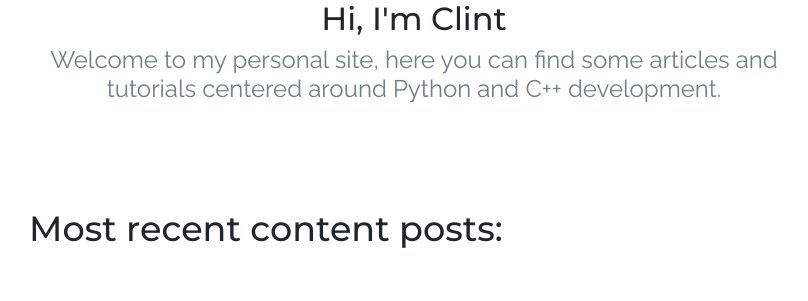
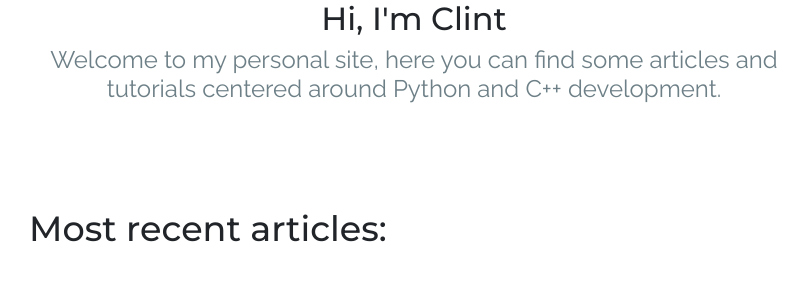
Before and after one commit to cdunn6754/cdunnSite, a Django app: template content/templates/content/landing_page.html in a window 1280 px wide. Shown: the part 153-454 px from the top of the page, without its empty margins (211-1019 px from the left). Run offline with Django 3.2, Linux system fonts and the light colour scheme; the template is opened without the code that fills it, so the values that code supplies are empty; some libraries are stand-ins or nearby versions.

Commit message:
Update landing page titles

```diff
--- a/content/templates/content/landing_page.html
+++ b/content/templates/content/landing_page.html
@@ -14,11 +14,6 @@
 
   <!-- Page Header -->
   {% load staticfiles %}
-  <!--
-  <div class="container">
-        <img src="{% static "images/smiling.jpg" %}" class="img-fluid" alt="Not Found" height="80" width="80">
-  </div>
-  -->
 <div class="container-fluid top-text">
   <div class="jumbotron bg-white d-flex align-items-center">
       <div class="row justify-content-center">
@@ -39,7 +34,7 @@
   <div class="container-fluid">
 
     <h3 class='article-list-vertical-header montserrat'>
-      Most recent content posts:
+      Most recent articles:
     </h3>
 
     <br>
```
